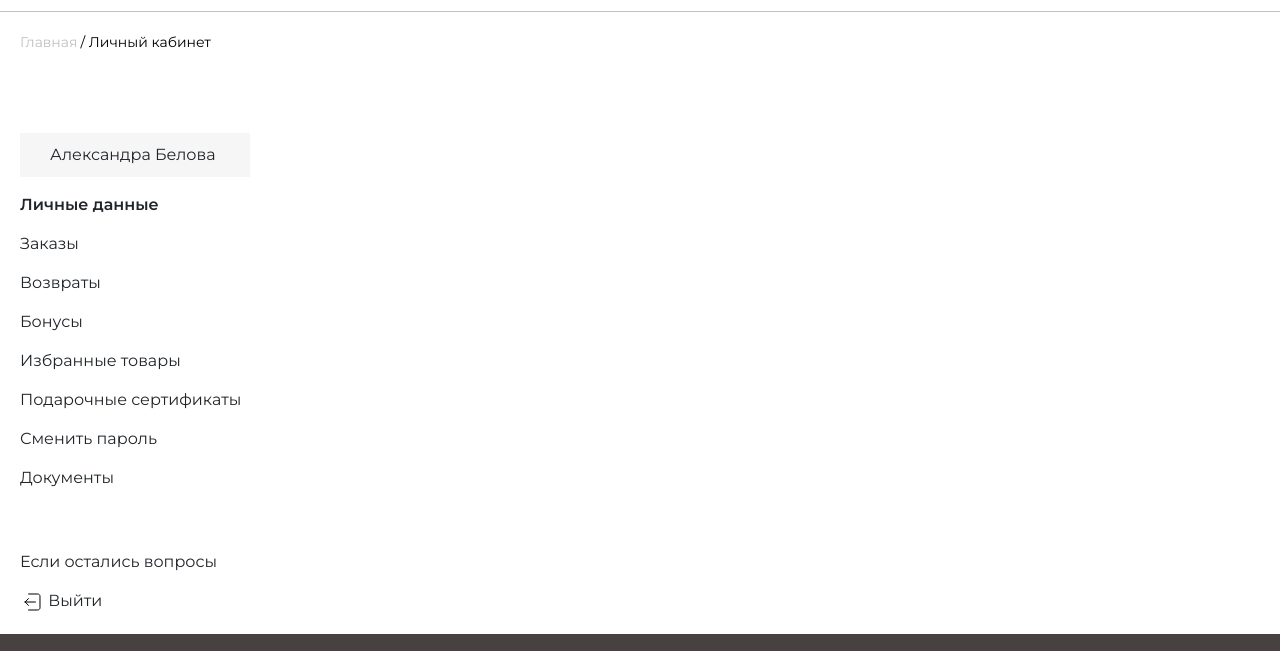
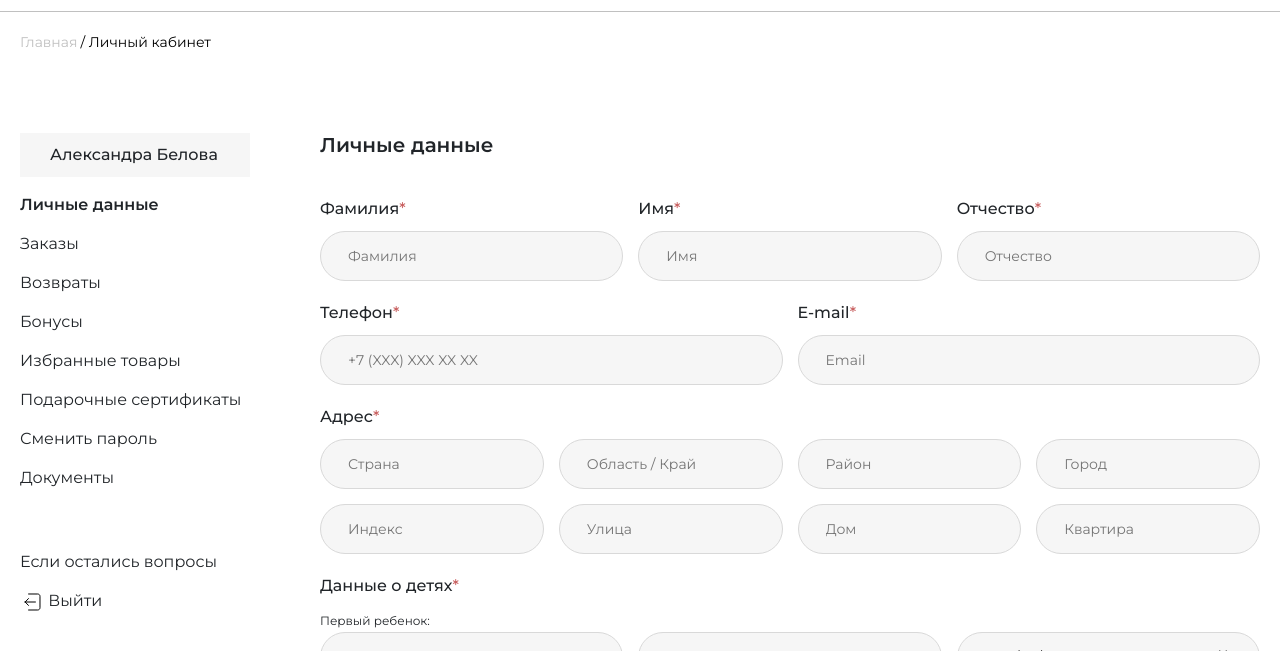
Before and after one commit to YourunB/kids-store, a website: page account-data.html in a window 1280 px wide. Shown: the part 88-739 px from the top of the page. Drawn offline with nearby package versions, Linux system fonts and the light colour scheme.

Commit message:
feat: add data inputs

```diff
--- a/account-data.html
+++ b/account-data.html
@@ -139,7 +139,8 @@
       <a href="#">Главная</a><a class="bread-crumbs__current" href="#">/ Личный кабинет</a>
     </div>
 
-    <div class="block">
+    <section class="block section-data">
+
       <aside class="account-sidebar">
         <p class="account-sidebar__user">Александра Белова</p>
         <ul class="account-menu">
@@ -155,7 +156,69 @@
           <li class="account-menu__item"><a href="index.html"><img src="assets/images/svg/exit.svg" alt="Выход"> Выйти</a></li>
         </ul>
       </aside>
-    </div>
+
+      <form class="account-data">
+        <h4>Личные данные</h4>
+
+        <div class="data-FIO">
+          <div class="data-box">
+            <label class="data-box__title">Фамилия<span>*</span></label>
+            <input class="data-box__input" type="text" placeholder="Фамилия">
+          </div>
+
+          <div class="data-box">
+            <label class="data-box__title">Имя<span>*</span></label>
+            <input class="data-box__input" type="text" placeholder="Имя">
+          </div>
+
+          <div class="data-box">
+            <label class="data-box__title">Отчество<span>*</span></label>
+            <input class="data-box__input" type="text" placeholder="Отчество">
+          </div>
+        </div>
+
+        <div class="data-contacts">
+          <div class="data-box">
+            <label class="data-box__title">Телефон<span>*</span></label>
+            <input class="data-box__input" type="text" placeholder="+7 (XXX) XXX XX XX">
+          </div>
+
+          <div class="data-box">
+            <label class="data-box__title">E-mail<span>*</span></label>
+            <input class="data-box__input" type="email" placeholder="Email">
+          </div>
+        </div>
+
+        <div class="data-box">
+          <label class="data-box__title">Адрес<span>*</span></label>
+          <div class="data-many">
+            <input class="data-box__input" type="text" placeholder="Страна">
+            <input class="data-box__input" type="text" placeholder="Область / Край">
+            <input class="data-box__input" type="text" placeholder="Район">
+            <input class="data-box__input" type="text" placeholder="Город">
+          </div>
+
+          <div class="data-many">
+            <input class="data-box__input" type="text" placeholder="Индекс">
+            <input class="data-box__input" type="text" placeholder="Улица">
+            <input class="data-box__input" type="text" placeholder="Дом">
+            <input class="data-box__input" type="text" placeholder="Квартира">
+          </div>
+        </div>
+
+        <div class="data-box">
+          <label class="data-box__title">Данные о детях<span>*</span></label>
+          <span class="text-small">Первый ребенок:</span>
+          <div class="data-many">
+            <input class="data-box__input" type="text" placeholder="Имя ребенка">
+            <input class="data-box__input" type="text" placeholder="Пол">
+            <input class="data-box__input" type="date" placeholder="дд.мм.гггг.">
+          </div>
+          <a class="text-small" href="#"><img src="assets/images/svg/plus-data.svg" alt="Добавить"> Добавить ещё ребенка</a>
+        </div>
+
+      </form>
+    </section>
   </main>
 
   <footer class="footer">
--- a/styles/styles.css
+++ b/styles/styles.css
@@ -1376,6 +1376,10 @@ p {
   font-weight: 500;
 }
 
+.text-small {
+  font-size: 0.75em;
+}
+
 .modal h4 {
   text-align: center;
 }
@@ -1635,6 +1639,7 @@ p {
   font-size: 1em;
   background-color: var(--light-gray);
   padding: 10px 30px;
+  font-weight: 500;
 }
 
 .account-menu {
@@ -1661,6 +1666,59 @@ p {
 
 .account-menu__item:nth-of-type(8) {
   margin-bottom: 45px;
+}
+
+/*----------------------------------section-data--------------------------------*/
+
+.section-data {
+  display: flex;
+  flex-direction: row;
+  gap: 70px;
+}
+
+.account-data {
+  width: 100%;
+}
+
+.account-data h4 {
+  font-size: 1.25em;
+  margin-bottom: 40px;
+}
+
+.data-box {
+  width: 100%;
+  margin-bottom: 20px;
+}
+
+.data-box__title {
+  display: block;
+  margin-bottom: 10px;
+  font-weight: 500;
+}
+
+.data-box__title span {
+  color: var(--soft-red);
+}
+
+.data-box__input {
+  width: 100%;
+  border-radius: 42px;
+  padding: 13.5px 27px;
+  font-size: 0.875em;
+  background-color: var(--light-gray);
+  border: solid 1px var(--border-gray);
+}
+
+.data-FIO,
+.data-contacts {
+  display: flex;
+  gap: 15px;
+}
+
+.data-many {
+  display: flex;
+  gap: 15px;
+  margin-bottom: 15px;
 }
 
 /*-------------------------------------footer-----------------------------------*/
```
Also changed, not shown: assets/images/svg/plus-data.svg (added).
